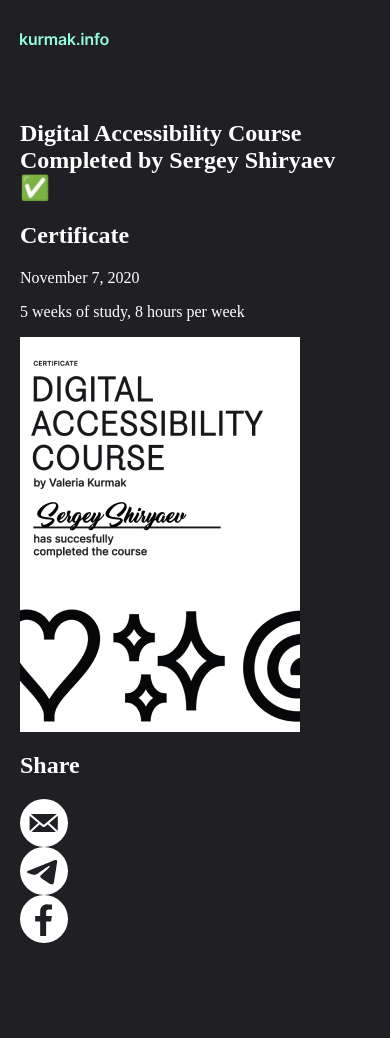
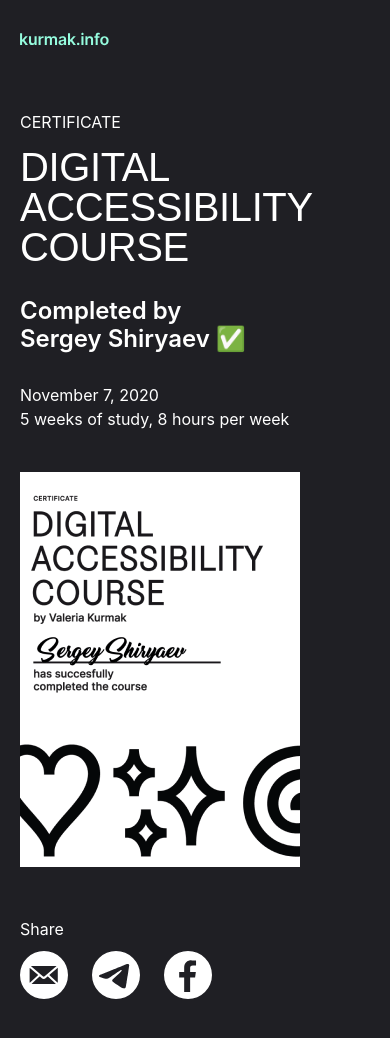
Before and after one commit to wspwebben/kurmak-certs-layout, a website built with Parcel: page index.html in a window 390 px wide. Before the commit the page ends 943 px from the top, so only its background shows below. Built offline with nearby package versions, Linux system fonts and the light colour scheme.

Commit message:
add styles for mobile blocks

```diff
--- a/index.html
+++ b/index.html
@@ -21,47 +21,48 @@
     </div>
   </header>
   <main class="page__content">
-    <section>
-      <div class="container">
-        <h1>
-          <span>
-            Digital
+    <section class="page__certificate certificate">
+      <div class="certificate__wrapper container">
+        <div class="certificate__description">
+          <h2 class="certificate__pretitle">Certificate </h2>
+
+          <h1 class="certificate__title-wrapper">
+            <span class="certificate__title">Digital
               Accessibility
               Course
             </span>
 
-          <span>
-            Completed by
+            <span class="certificate__subtitle">Completed by
               Sergey Shiryaev ✅
             </span>
           </h1>
 
-        <h2>Certificate </h2>
+          <time class="certificate__date" datetime="2020-07-11">November 7, 2020</time>
+          <p class="certificate__text">5 weeks of study, 8 hours per week</p>
+        </div>
 
-        <time datetime="2020-07-11">November 7, 2020</time>
-        <p>5 weeks of study, 8 hours per week</p>
         <img src="./images/certificate.png" alt="Sergey Shiryaev's certificate" />
       </div>
     </section>
 
-    <section>
+    <section class="page__share share">
       <div class="container">
 
-        <h2>Share</h2>
-        <ul>
-          <li>
+        <h2 class="share__title">Share</h2>
+        <ul class="share__list">
+          <li class="share__item">
             <a href="#" aria-label="Share with Email">
-              <img src="./images/icons/email.svg" alt="">
+              <img src="./images/icons/email.svg" width="48" height="48" alt="">
             </a>
           </li>
-          <li>
+          <li class="share__item">
             <a href="#" aria-label="Share with Telegram">
-              <img src="./images/icons/telegram.svg" alt="">
+              <img src="./images/icons/telegram.svg" width="48" height="48" alt="">
             </a>
           </li>
-          <li>
+          <li class="share__item">
             <a href="#" aria-label="Share with Facebook">
-              <img src="./images/icons/facebook.svg" alt="">
+              <img src="./images/icons/facebook.svg" width="48" height="48" alt="">
             </a>
           </li>
         </ul>
--- /dev/null
+++ b/styles/block/_certificate.scss
@@ -0,0 +1,44 @@
+@use '../font';
+
+.certificate {
+  &__description {
+    margin-bottom: 41px;
+  }
+
+  &__title-wrapper {
+    margin-top: 0;
+    margin-bottom: 30px;
+  }
+
+  &__title {
+    display: block;
+    margin-bottom: 30px;
+    font-family: font.$accent;
+    font-size: 40px;
+    line-height: 1;
+    font-weight: font.$weight-normal;
+    letter-spacing: -0.01em;
+    text-transform: uppercase;
+    white-space: pre-line;
+  }
+
+  &__subtitle {
+    display: block;
+    font-size: 24px;
+    line-height: 1.16;
+    font-weight: font.$weight-semibold;
+    white-space: pre-line;
+  }
+
+  &__pretitle {
+    font-weight: font.$weight-normal;
+    text-transform: uppercase;
+    font-size: 16px;
+    line-height: 1.2;
+    margin-bottom: 15px;
+  }
+
+  &__text {
+    margin: 0;
+  }
+}
--- a/styles/block/_page.scss
+++ b/styles/block/_page.scss
@@ -1,8 +1,11 @@
 @use '../mixin';
+@use '../font';
 
 .page {
   height: 100%;
+  font-family: font.$primary;
   font-size: 100%;
+  line-height: 1.5;
   color: var(--color-text);
   background-color: var(--color-background);
   -moz-osx-font-smoothing: grayscale;
@@ -12,18 +15,24 @@
   &__body {
     display: flex;
     flex-direction: column;
-    height: 100%;
+    min-height: 100%;
     margin: 0;
     padding-top: 100px;
+    padding-bottom: 75px;
   }
 
   &__header {
     position: absolute;
     left: 0;
     top: 0;
+    width: 100%;
   }
 
   &__content {
     flex-grow: 1;
   }
+
+  &__certificate {
+    margin-bottom: 50px;
+  }
 }
--- /dev/null
+++ b/styles/block/_share.scss
@@ -0,0 +1,20 @@
+@use '../font';
+
+.share {
+
+  &__title {
+    font-size: 1rem;
+    line-height: 1.5;
+    font-weight: font.$weight-normal;
+    margin-top: 0;
+    margin-bottom: 10px;
+  }
+
+  &__list {
+    display: flex;
+  }
+
+  &__item {
+    margin-right: 24px;
+  }
+}
--- a/styles/block/index.scss
+++ b/styles/block/index.scss
@@ -1,2 +1,4 @@
 @forward 'page';
 @forward 'header';
+@forward 'certificate';
+@forward 'share';
```
Lines whose indentation alone changed are shown as unchanged.
